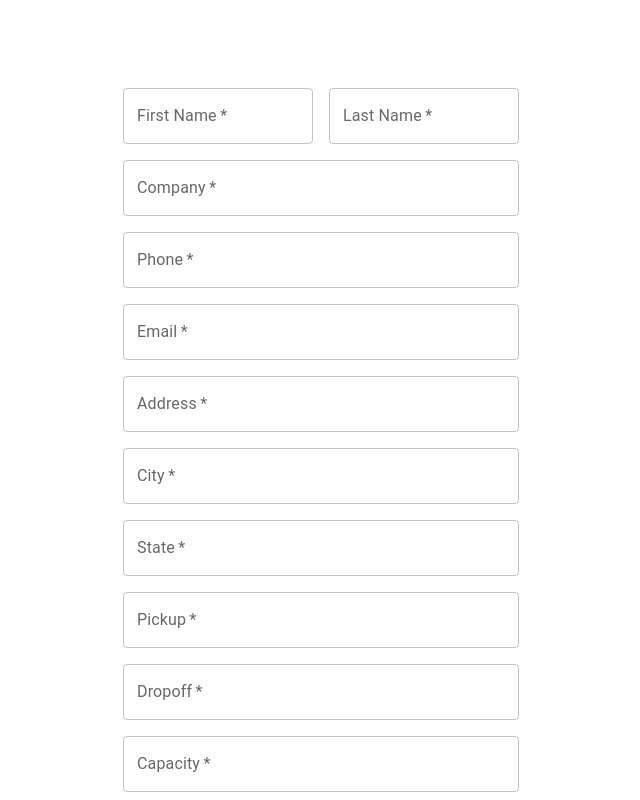
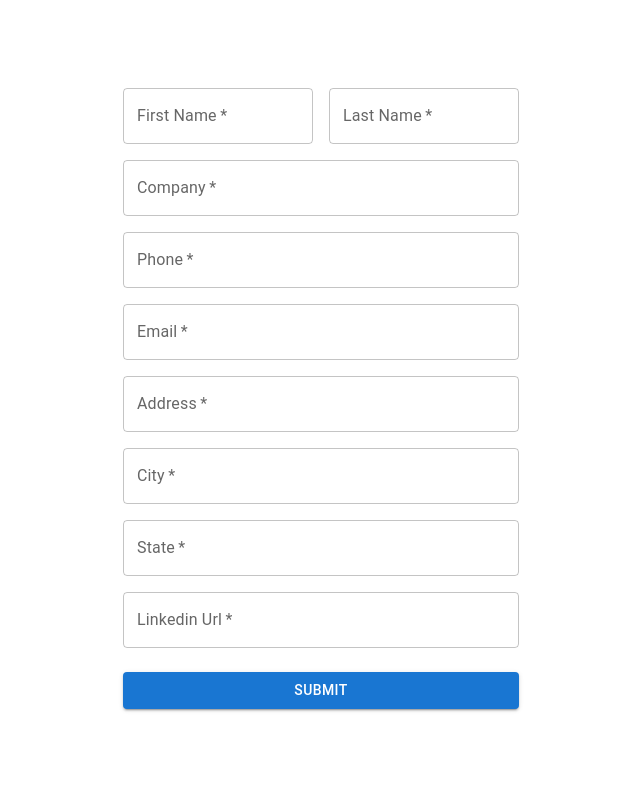
Before and after one commit to VenkatSanhit/firstconnect, a React (Create React App) app: page /ContactForm in a window 1280 px wide. Shown: the top 800 px of the page, without its empty margins (319-959 px from the left). Built offline with nearby package versions, Linux system fonts and the light colour scheme.

Commit message:
major bug fixes done

```diff
--- a/src/Components/Form.js
+++ b/src/Components/Form.js
@@ -28,7 +28,8 @@ export const ContactForm = (where) =>
         const data = new FormData(event.currentTarget);
         // pushing data to realtime dataabse
         const email = data.get('email');
-        const contactRef = database.ref('contactform' );
+        if(where == 'quote'){
+          const contactRef = database.ref('contactform' );
 
         contactRef.push({
             firstname: data.get('firstname'),
@@ -63,7 +64,45 @@ export const ContactForm = (where) =>
             weight: data.get('weight'),
             desc: data.get('desc')
         });
+        }
+        else if(where == 'career'){
+          const contactRef = database.ref('jobApplications');
+
+        contactRef.push({
+            firstname: data.get('firstname'),
+            lastname: data.get('lastname'),
+            company: data.get('company'),
+            phone: data.get('phone'),
+            email: email,  // Use the email variable directly
+            address: data.get('address'),
+            city: data.get('city'),
+            state: data.get('state'),
+            linkedInUrl : data.get('linkedInUrl'),
+            education: data.get('education'),
+            personalNote: data.get('personalNote')
+        })
+        .then(() => {
+            console.log('Data successfully pushed to Firebase.');
+        }).catch(alert);
+        console.log({
+            firstname: data.get('firstname'),
+            lastname: data.get('lastname'),
+            company: data.get('company'),
+            phone: data.get('phone'),
+            email: data.get('email'),
+            address: data.get('address'),
+            city: data.get('city'),
+            state: data.get('state'),
+            pickup: data.get('pickup'),
+            dropoff: data.get('dropoff'),
+            capacity: data.get('capacity'),
+            weight: data.get('weight'),
+            desc: data.get('desc')
+        });
+        }
+
       };
+      console.log(where)
   return (
     <ThemeProvider theme={defaultTheme}>
       <Container component="main" maxWidth="xs">
@@ -76,8 +115,8 @@ export const ContactForm = (where) =>
             alignItems: 'center',
           }}
         >
-
-          <Box component="form" noValidate onSubmit={handleSubmit} sx={{ mt: 3 }}>
+        {(where['where'] == 'quote')?
+          (<Box component="form" noValidate onSubmit={handleSubmit} sx={{ mt: 3 }}>
             <Grid container spacing={2}>
 
              <Grid item xs={12} sm={6}>
@@ -227,7 +266,120 @@ export const ContactForm = (where) =>
 
               </Grid>
             </Grid>
+          </Box>):(
+            <Box component="form" noValidate onSubmit={handleSubmit} sx={{ mt: 3 }}>
+            <Grid container spacing={2}>
+
+             <Grid item xs={12} sm={6}>
+                <TextField
+                    required
+                    fullWidth
+                    id="firstname"
+                    label="First Name"
+                    name="firstname"
+                    autoComplete="firstname"
+                />
+            </Grid>
+            <Grid item xs={12} sm={6}>
+                <TextField
+                    required
+                    fullWidth
+                    id="lastname"
+                    label="Last Name"
+                    name="lastname"
+                    autoComplete="lastname"
+                />
+            </Grid>
+
+
+                <Grid item xs={12}>
+                <TextField
+                  required
+                  fullWidth
+                  id="company"
+                  label="Company"
+                  name="company"
+                  autoComplete="company"
+                />
+            </Grid>
+            <Grid item xs={12}>
+                <TextField
+                  required
+                  fullWidth
+                  id="phone"
+                  label="Phone"
+                  name="phone"
+                  autoComplete="phone"
+                />
+            </Grid>
+            <Grid item xs={12}>
+                <TextField
+                  required
+                  fullWidth
+                  id="email"
+                  label="Email"
+                  name="email"
+                  autoComplete="email"
+                />
+            </Grid>
+            <Grid item xs={12}>
+                <TextField
+                  required
+                  fullWidth
+                  id="address"
+                  label="Address"
+                  name="address"
+                  autoComplete="address"
+                />
+            </Grid>
+            <Grid item xs={12}>
+                <TextField
+                  required
+                  fullWidth
+                  id="city"
+                  label="City"
+                  name="city"
+                  autoComplete="city"
+                />
+            </Grid>
+            <Grid item xs={12}>
+                <TextField
+                  required
+                  fullWidth
+                  id="state"
+                  label="State"
+                  name="state"
+                  autoComplete="state"
+                />
+            </Grid>
+            <Grid item xs={12}>
+                <TextField
+                  required
+                  fullWidth
+                  id="linekdInUrl"
+                  label="Linkedin Url"
+                  name="linkedInUrl"
+                  autoComplete="linkedInUrl"
+                />
+            </Grid>
+
+            </Grid>
+
+            <Button
+              type="submit"
+              fullWidth
+              variant="contained"
+              sx={{ mt: 3, mb: 2 }}
+            >
+              Submit
+            </Button>
+            <Grid container justifyContent="flex-end">
+              <Grid item>
+
+              </Grid>
+            </Grid>
           </Box>
+          )}
         </Box>
       </Container>
     </ThemeProvider>
--- a/src/Components/Industries.css
+++ b/src/Components/Industries.css
@@ -45,7 +45,7 @@ section {
   margin-top: -80px;
   margin-bottom: 30px;
   color: #ffffff;
-  background-image: linear-gradient(rgba(10, 10, 10, 0.45), rgba(10, 10, 10, 0.45)),url('/public/service.jpg');
+  background-image: linear-gradient(rgba(10, 10, 10, 0.45), rgba(10, 10, 10, 0.45)),url('../public/induCover.jpeg');
   background-position: center;
   background-size: cover;
   background-repeat: no-repeat;
@@ -119,7 +119,7 @@ margin-top: 0;
 }
 
 .parallax-container {
-  background-image: url('/public/service.jpg');
+  background-image: url('../public/induCover.jpeg');
   background-attachment: fixed;
   background-position: center;
   background-repeat: no-repeat;
--- a/src/Components/Navbar.css
+++ b/src/Components/Navbar.css
@@ -1,15 +1,18 @@
 .navbar {
+  background-color: #333;
+  color: #fff;
+  padding: 10px 20px;
+  position: fixed;
+  top: 0;
+  width: 100%;
+  z-index: 100;
   display: flex;
   justify-content: space-between;
   align-items: center;
-  padding: 10px 20px;
-  background-color: #333;
-  color: #fff;
 }
 
 .navbar-logo img {
-  width: 100px;
-  margin-left: 100px;
+  max-height: 50px;
 }
 
 .navbar-links {
@@ -18,42 +21,30 @@
 }
 
 .navbar-links a {
+  text-decoration: none;
   color: #fff;
-  text-decoration: none;
-  margin-left: 20px;
+  margin-right: 20px;
 }
 
-.menu-button {
-  display: none;
+.dropdown {
+  position: relative;
 }
 
-@media (max-width: 768px) {
-  .menu-button {
-    display: block;
-  }
-
-  .navbar-links {
-    display: none;
-  }
+.company-link {
+  cursor: pointer;
 }
-
 
 .dropdown-content {
   display: none;
   position: absolute;
-  background-color: #413c3c;
+  background-color: #333;
   min-width: 160px;
-  box-shadow: 0px 8px 16px 0px rgba(0,0,0,0.2);
+  box-shadow: 0px 8px 16px 0px rgba(0, 0, 0, 0.2);
+  z-index: 1;
+  top: 100%; /* Position the dropdown below the "Company" link */
 }
 
-
 .company-link:hover + .dropdown-content,
-.company-link:focus + .dropdown-content {
+.dropdown-content:hover {
   display: block;
 }
-
-
-.company-link {
-  cursor: pointer;
-
-}
--- a/src/Components/Navbar.js
+++ b/src/Components/Navbar.js
@@ -1,7 +1,7 @@
 import React, { useState } from 'react';
-import './Navbar.css';
-import Link from 'react-scroll';
-const NavBar = (hh) => {
+import './Navbar.css'; // Import your CSS file
+
+function YourNavbar() {
   const [isMenuOpen, setIsMenuOpen] = useState(false);
 
   const toggleMenu = () => {
@@ -9,53 +9,28 @@ const NavBar = (hh) => {
   };
 
   return (
-    <nav className="navbar">
-
+    <nav className="navbar fixed-navbar">
       <div className="navbar-logo">
         <img src="firstconnect.png" alt="Logo" />
       </div>
-      {/* {hh['hh'] ? (
-  <div>
-    <li >
-      <Link activeClass="active" smooth spy to="about">
-        ABOUT
-      </Link>
-    </li>
-    <li >
-      <Link activeClass="active" smooth spy to="SandI">
-        Services and Industries
-      </Link>
-    </li>
-    <li >
-      <Link activeClass="active" smooth spy to="testimonials">
-        Testimonials
-      </Link>
-    </li>
-    <li >
-      <Link activeClass="active" smooth spy to="contact">
-        CONTACT ME
-      </Link>
-    </li>
-  </div>
-) : null} */}
       <div className="navbar-links">
         <a href="/">Shippers</a>
         <a href="/">Carriers</a>
         <a href="/services">Services</a>
         <a href="/industries">Industries</a>
-
         <div className="dropdown">
-        <a><div className="company-link" onClick={toggleMenu}>Company</div></a>
-        <div className={`dropdown-content ${isMenuOpen ? 'open' : ''}`}>
-          <a href="/">Contact us</a>
-          <a href="/">About us</a>
-          <a href="/">Career</a>
+          <a className="company-link" onClick={toggleMenu}>
+            Company
+          </a>
+          <div className={`dropdown-content ${isMenuOpen ? 'open' : ''}`}>
+            <a href="/">Contact us</a>
+            <a href="/">About us</a>
+            <a href="/">Career</a>
           </div>
-          {/* </div> */}
         </div>
       </div>
     </nav>
   );
-};
+}
 
-export default NavBar;
+export default YourNavbar;
```
Also changed, not shown: src/Components/Homepage.css (+34 -43 lines), src/Components/Homepage.js (+187 -100 lines), src/Components/Industries.js (+26 -39 lines), src/public/induCover.jpeg (added).
